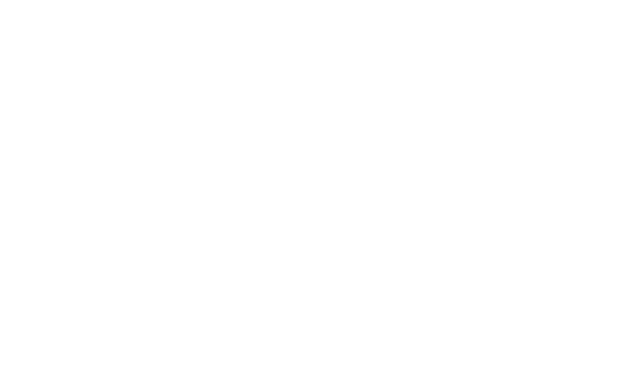
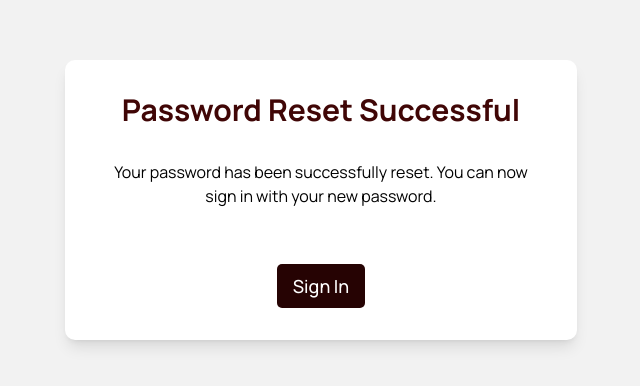
Before and after one commit to m-istighfar/FE-M-Blood, a React (Vite) app: page /new-password-set-confirmation in a window 1280 px wide. Before the commit this address had no page. Shown: the part 200-586 px from the top of the page, without its empty margins (319-959 px from the left). Built offline with nearby package versions, Linux system fonts and the light colour scheme; a web font is replaced by a local one.

Commit message:
add set password confirmation

```diff
--- a/src/App.jsx
+++ b/src/App.jsx
@@ -6,6 +6,7 @@
 import ForgotPasswordPage from "./components/pages/auth/forgot-password";
 import ResetPasswordConfirmationPage from "./components/pages/auth/reset-password-confirmation";
 import CreateNewPasswordPage from "./components/pages/auth/create-new-password";
+import NewPasswordSetConfirmationPage from "./components/pages/auth/new-password-set-confirmation";
 import DonateBloodPage from "./components/pages/donate-blood/donate-blood-page";
 import HostBloodDrivePage from "./components/pages/host-blood-drive/host-blood-drive";
 import NeedBloodPage from "./components/pages/need-blood/need-blood-page";
@@ -35,6 +36,10 @@
           path="/create-new-password"
           element={<CreateNewPasswordPage />}
         />
+        <Route
+          path="/new-password-set-confirmation"
+          element={<NewPasswordSetConfirmationPage />}
+        />
 
         <Route exact path="/" element={<HomePage />} />
         <Route path="/host-blood-drive" element={<HostBloodDrivePage />} />
--- /dev/null
+++ b/src/components/pages/auth/new-password-set-confirmation.jsx
@@ -0,0 +1,25 @@
+const NewPasswordSetConfirmationPage = () => {
+  return (
+    <main className="bg-off_white min-h-screen flex items-center justify-center p-8 md:p-0">
+      <div className="bg-white shadow-lg flex flex-col items-center rounded-rmd overflow-hidden lg:max-w-lg">
+        <div className="w-full p-8 text-center">
+          <h1 className="font-bold text-red text-3xl mb-8">
+            Password Reset Successful
+          </h1>
+          <p className="mb-6">
+            Your password has been successfully reset. You can now sign in with
+            your new password.
+          </p>
+          <a
+            href="/login"
+            className="inline-block bg-dark_red hover:bg-red text-white font-medium text-lg px-4 py-2 rounded-rsm transition-colors duration-200 mt-8"
+          >
+            Sign In
+          </a>
+        </div>
+      </div>
+    </main>
+  );
+};
+
+export default NewPasswordSetConfirmationPage;
```
